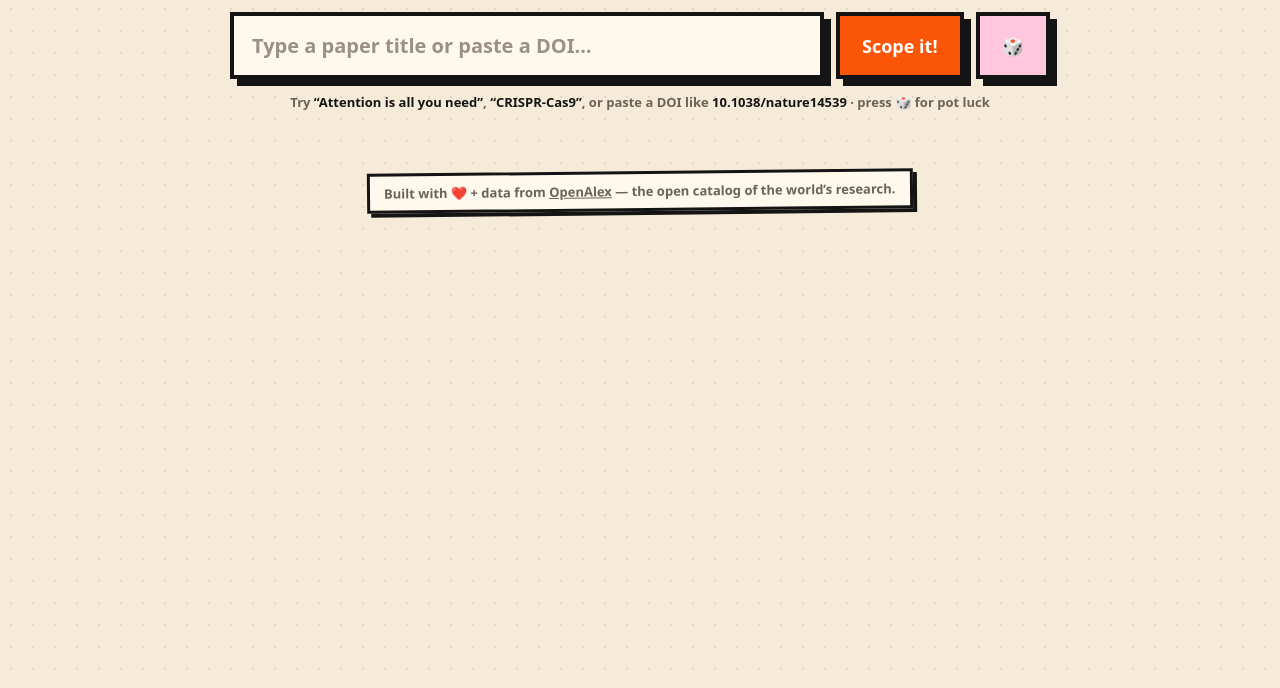
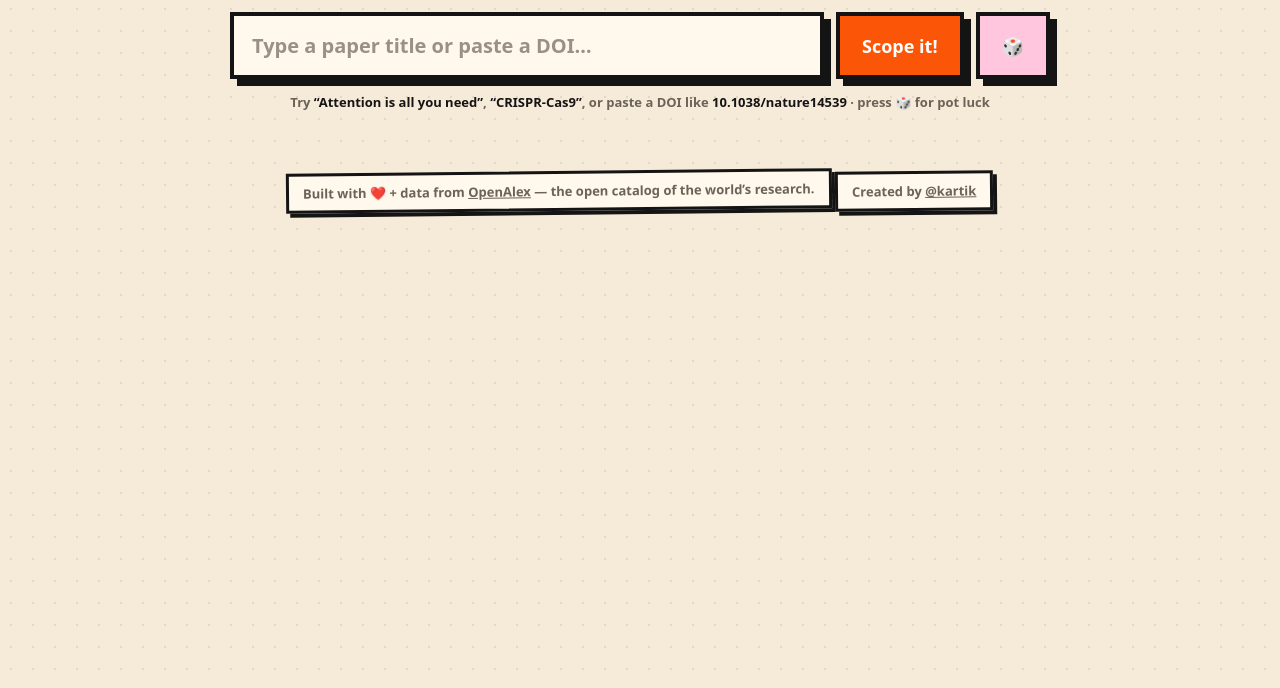
Before and after one commit to Kartik-Singhal26/paperscope, a website: page index.html in a window 1280 px wide. Shown: the part 112-800 px from the top of the page. Drawn offline with Linux system fonts and the light colour scheme.

Commit message:
Update footer with creator information

```diff
--- a/index.html
+++ b/index.html
@@ -287,7 +287,7 @@
 
   <footer>
     <span class="foot-sticker">Built with ❤️ + data from <a href="https://openalex.org" target="_blank" rel="noopener">OpenAlex</a> — the open catalog of the world’s research.</span>
-  </footer>
+    <span class="foot-sticker">Created by <a href="https://github.com/Kartik-Singhal26" target="_blank" rel="noopener">@kartik</a></span>  </footer>
 </div>
 <div id="tip"></div>
 
```
